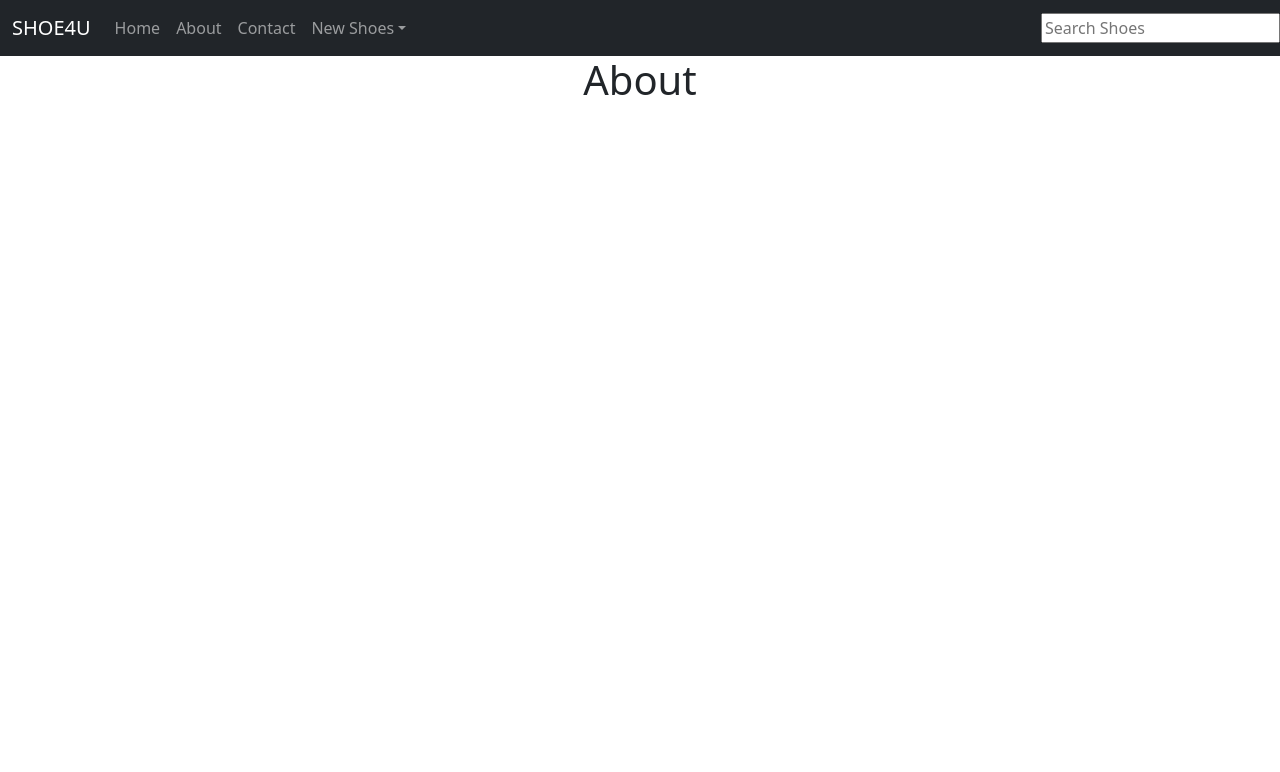
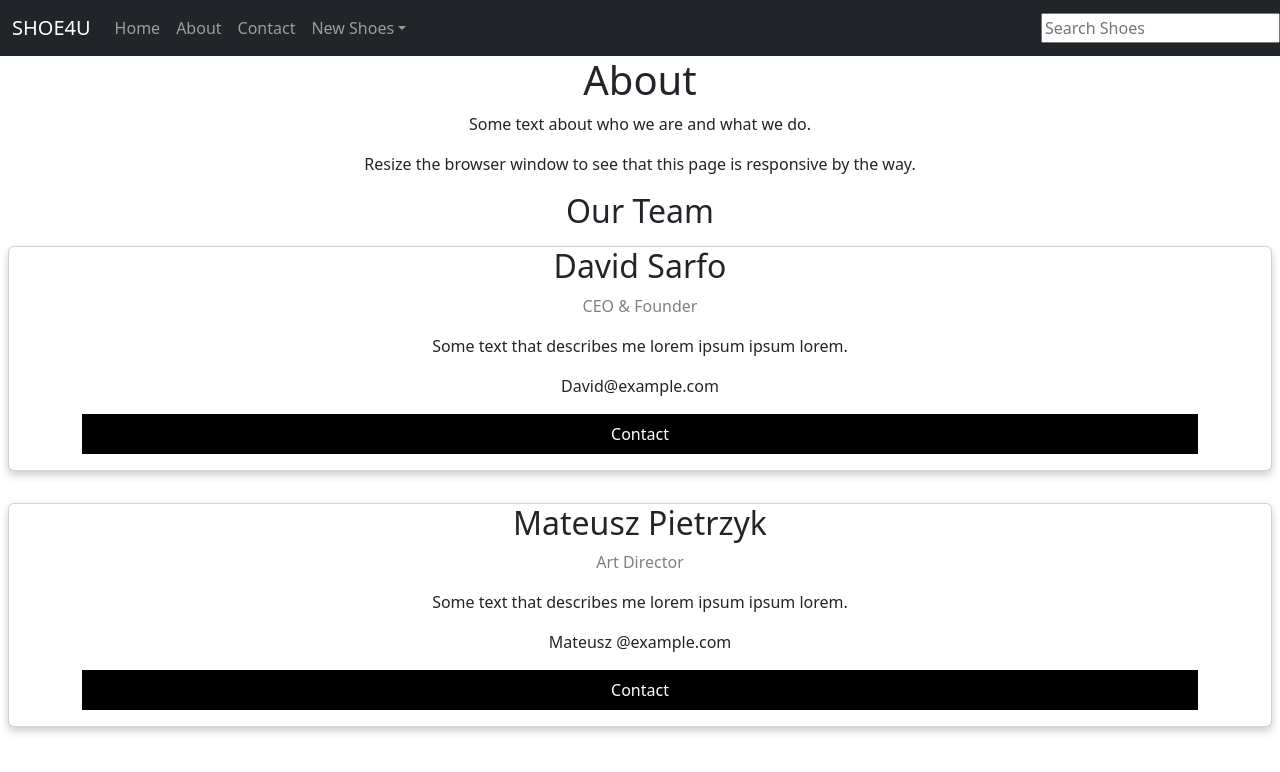
Before and after one commit to davidamankwah/shoe-app, a React (Create React App) app: page /about in a window 1280 px wide. Shown: the top 772 px of the page. Built offline with nearby package versions, Linux system fonts and the light colour scheme.

Commit message:
add about and contact page

```diff
--- a/package.json
+++ b/package.json
@@ -6,7 +6,9 @@
     "@testing-library/jest-dom": "^5.16.5",
     "@testing-library/react": "^13.4.0",
     "@testing-library/user-event": "^13.5.0",
+    "body-parser": "^1.20.2",
     "bootstrap": "^5.2.3",
+    "express": "^4.18.2",
     "react": "^18.2.0",
     "react-bootstrap": "^2.7.2",
     "react-dom": "^18.2.0",
--- a/src/App.css
+++ b/src/App.css
@@ -7,10 +7,77 @@
   pointer-events: none;
 }
 
+body {
+  font-family: Arial, Helvetica, sans-serif;
+  margin: 0;
+}
+
+html {
+  box-sizing: border-box;
+}
+
+h2 {
+  text-align: center;
+}
+
+*, *:before, *:after {
+  box-sizing: inherit;
+}
+
+.column {
+  float: left;
+  width: 33.3%;
+  margin-bottom: 16px;
+  padding: 0 8px;
+}
+
+.card {
+  box-shadow: 0 4px 8px 0 rgba(0, 0, 0, 0.2);
+  margin: 8px;
+}
+
+.about-section {
+  padding: 50px;
+  text-align: center;
+  background-color: #474e5d;
+  color: white;
+}
+
+.container {
+  padding: 0 16px;
+}
+
+.container::after, .row::after {
+  content: "";
+  clear: both;
+  display: table;
+}
+
+.title {
+  color: grey;
+}
+
+.button {
+  border: none;
+  outline: 0;
+  display: inline-block;
+  padding: 8px;
+  color: white;
+  background-color: #000;
+  text-align: center;
+  cursor: pointer;
+  width: 100%;
+}
+
+.button:hover {
+  background-color: #555;
+}
+
 @media (prefers-reduced-motion: no-preference) {
   .App-logo {
     animation: App-logo-spin infinite 20s linear;
   }
+
 }
 
 .App-header {
--- a/src/App.js
+++ b/src/App.js
@@ -3,7 +3,7 @@ import logo from './logo.svg';
 import './App.css';
 import { Navbar, Container, Nav, NavDropdown, Row, Col, Image, Card, Button } from "react-bootstrap";
 import "bootstrap/dist/css/bootstrap.min.css";
-import { Contact } from './components/contact';
+import Contact from './components/contact'
 import { About } from './components/about';
 import { Home } from './components/home'; //home component
 import {
--- a/src/components/about.js
+++ b/src/components/about.js
@@ -8,8 +8,42 @@ export class About extends React.Component{ //inherits from react.component
             <div>
               <h1>About</h1>  {/*heading */}
 
+              <p>Some text about who we are and what we do.</p>
+              <p>Resize the browser window to see that this page is responsive by the way.</p>
+
+              <h2 >Our Team</h2>
+              <div class="row">
+              <div class="column">
+                <div class="card">
+
+                  <div class="container">
+                    <h2>David Sarfo</h2>
+                    <p class="title">CEO & Founder</p>
+                    <p>Some text that describes me lorem ipsum ipsum lorem.</p>
+                    <p>David@example.com</p>
+                    <p><button class="button">Contact</button></p>
+                  </div>
+                </div>
+              </div>
+
+              <div class="column">
+              <div class="card">
+
+                <div class="container">
+                  <h2>Mateusz Pietrzyk</h2>
+                  <p class="title">Art Director</p>
+                  <p>Some text that describes me lorem ipsum ipsum lorem.</p>
+                  <p>Mateusz @example.com</p>
+                  <p><button class="button">Contact</button></p>
+                </div>
+              </div>
+            </div>
 
             </div>
+
+
+            </div>
+
           );
     }
 }
--- a/src/components/contact.js
+++ b/src/components/contact.js
@@ -1,15 +1,44 @@
-import React from 'react'; //import react
-
-export class Contact extends React.Component{ //inherits from react.component
-    render(){
-      //displays hello world!” as a <h1>tag only.
-      //displays the time under
-        return (
-            <div>
-              <h1>Contact</h1>  {/*heading */}
-
-
-            </div>
-          );
+import React from 'react'
+const Contact = () => {
+  const [formStatus, setFormStatus] = React.useState('Send')
+  const onSubmit = (e) => {
+    e.preventDefault()
+    setFormStatus('Submitting...')
+    const { name, email, message } = e.target.elements
+    let conFom = {
+      name: name.value,
+      email: email.value,
+      message: message.value,
     }
+    console.log(conFom)
+  }
+  return (
+    <div className="container mt-5">
+      <h2 className="mb-3">Contact Form </h2>
+      <form onSubmit={onSubmit}>
+        <div className="mb-3">
+          <label className="form-label" htmlFor="name">
+            Name
+          </label>
+          <input className="form-control" type="text" id="name" required />
+        </div>
+        <div className="mb-3">
+          <label className="form-label" htmlFor="email">
+            Email
+          </label>
+          <input className="form-control" type="email" id="email" required />
+        </div>
+        <div className="mb-3">
+          <label className="form-label" htmlFor="message">
+            Message
+          </label>
+          <textarea className="form-control" id="message" required />
+        </div>
+        <button className="btn btn-danger" type="submit">
+          {formStatus}
+        </button>
+      </form>
+    </div>
+  )
 }
+export default Contact
```
Also changed, not shown: 2 other files (tests, documents, lock files or other folders).
